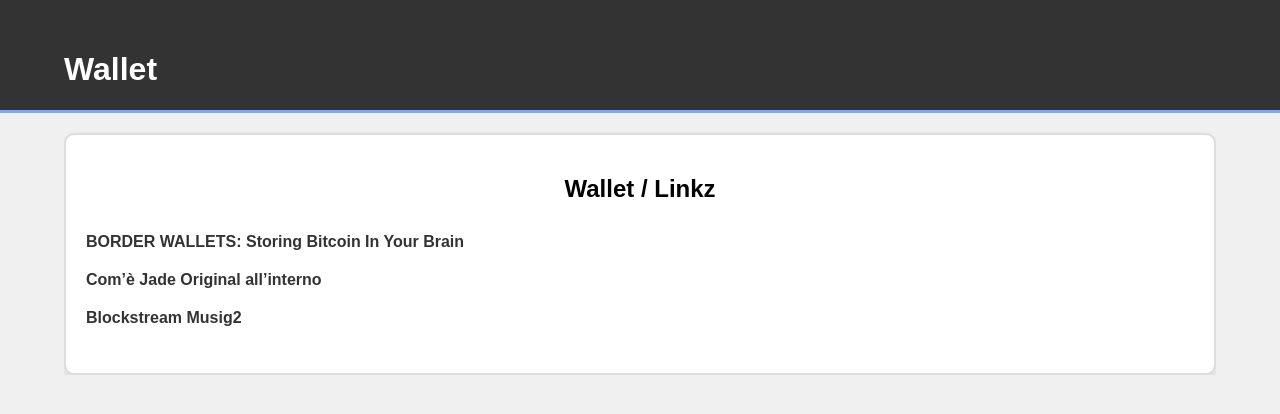
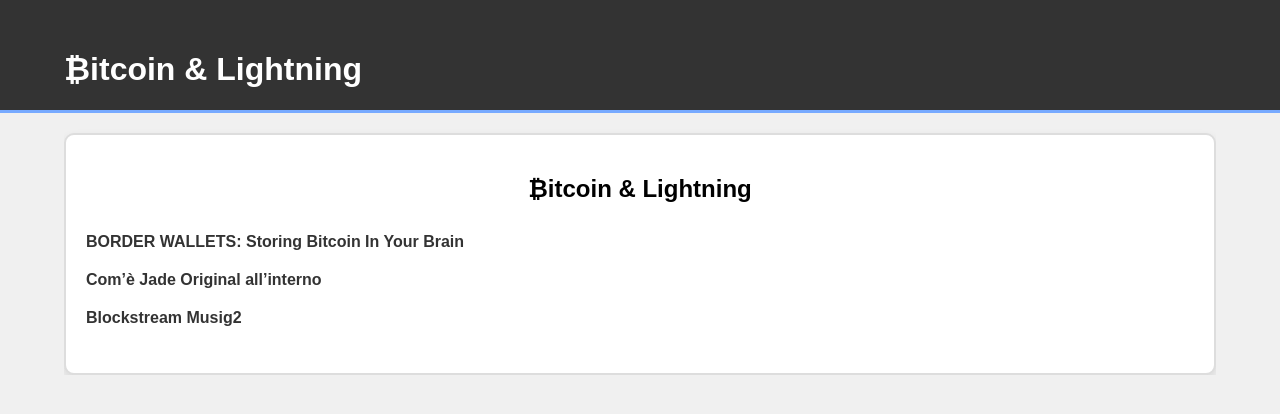
Before and after one commit to f205sats/linkz, a plain HTML site: page bitcoin.html in a window 1280 px wide. Drawn offline with Linux system fonts and the light colour scheme.

Commit message:
Update and rename wallet.html to bitcoin.html

```diff
--- a/wallet.html
+++ b/bitcoin.html
@@ -60,12 +60,12 @@
 <body>
     <header>
         <div class="container">
-            <h1>Wallet</h1>
+            <h1>₿itcoin & Lightning</h1>
         </div>
     </header>
     <div class="container">
         <div class="content">
-            <h2>Wallet / Linkz</h2>
+            <h2>₿itcoin & Lightning</h2>
             <ul>
                 <li><a href="https://www.youtube.com/watch?v=wHQrvCGVkTw">BORDER WALLETS: Storing Bitcoin In Your Brain</a></li>
                 <li><a href="https://drive.proton.me/urls/8ESTA73R1C#mkGhpw4DSfPQ">Com’è Jade Original all’interno</a></li>
```
